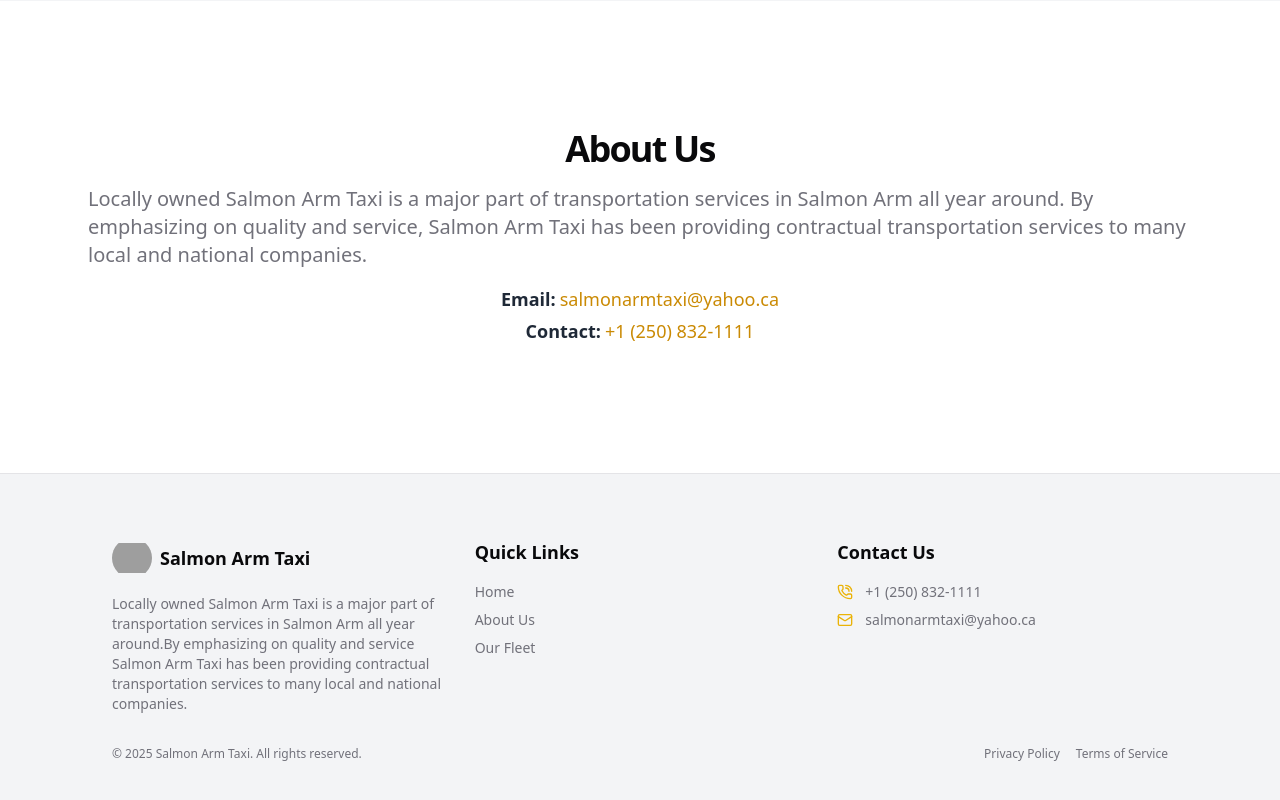
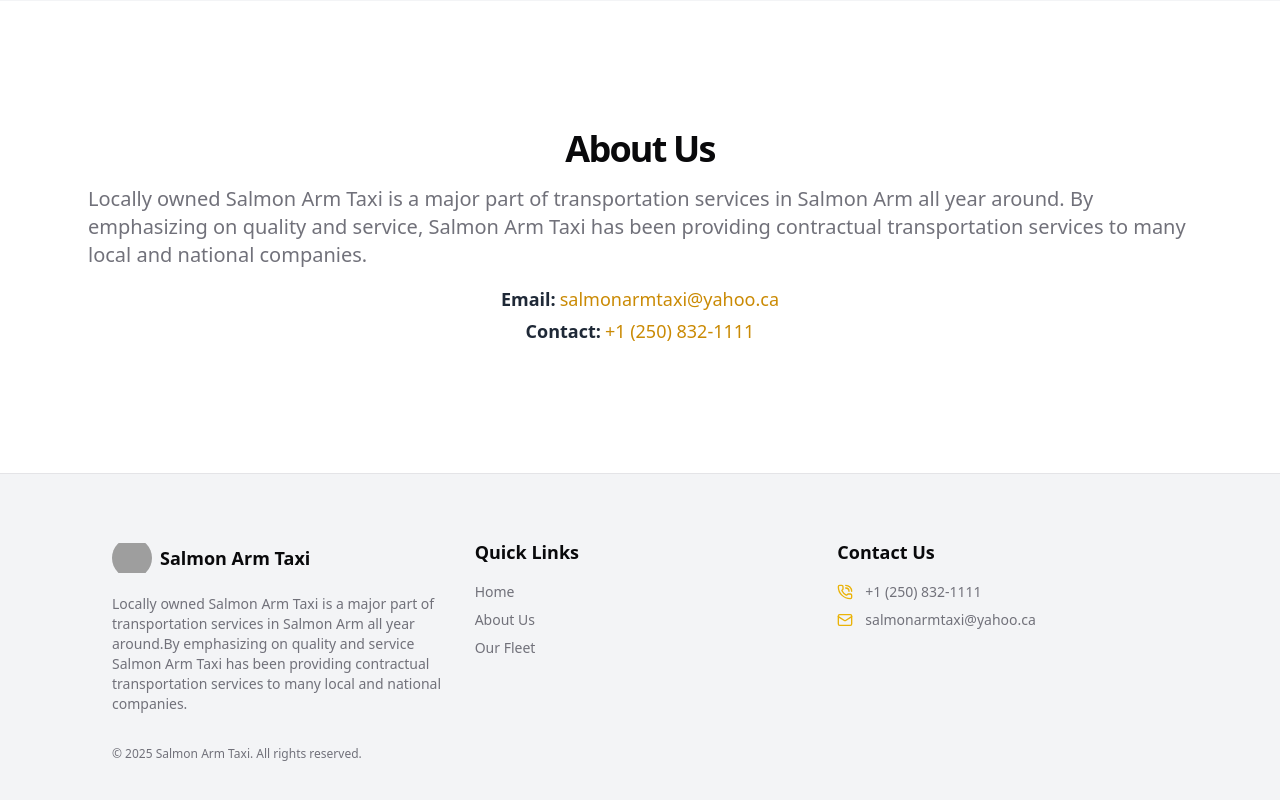
Before and after one commit to RaMandeep2002/salmon_taxi_frontend, a Next.js app: page / in a window 1280 px wide. Shown: the part 2180-2980 px from the top of the page. Built offline with nearby package versions, Linux system fonts and the light colour scheme; grey boxes are pictures that could not be loaded.

Commit message:
add some change

```diff
--- a/app/LandingPage/Footer.tsx
+++ b/app/LandingPage/Footer.tsx
@@ -143,14 +143,14 @@ export default function Footer(){
               <p className="text-xs text-muted-foreground">
                 © {new Date().getFullYear()} Salmon Arm Taxi. All rights reserved.
               </p>
-              <div className="flex gap-4 text-xs text-muted-foreground">
+              {/* <div className="flex gap-4 text-xs text-muted-foreground">
                 <Link href="#" className="hover:underline">
                   Privacy Policy
                 </Link>
                 <Link href="#" className="hover:underline">
                   Terms of Service
                 </Link>
-              </div>
+              </div> */}
             </motion.div>
           </div>
         </div>
```
